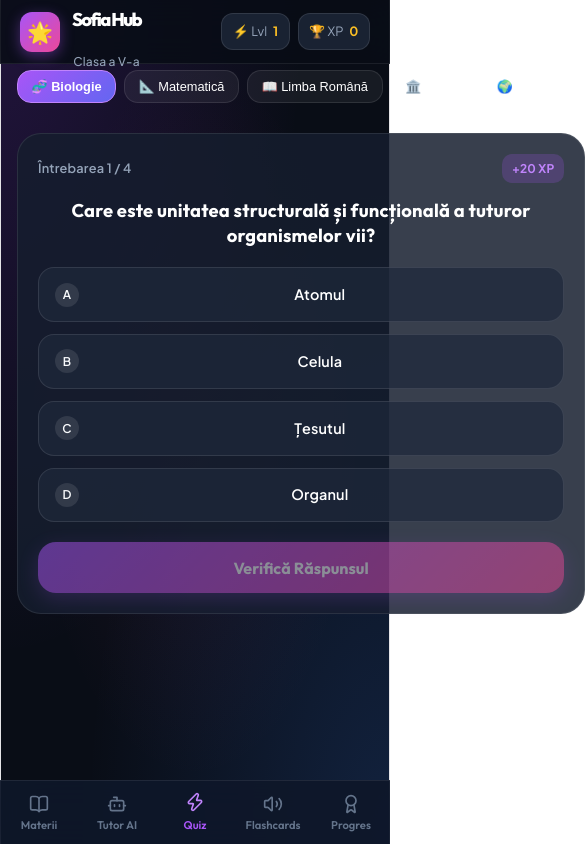
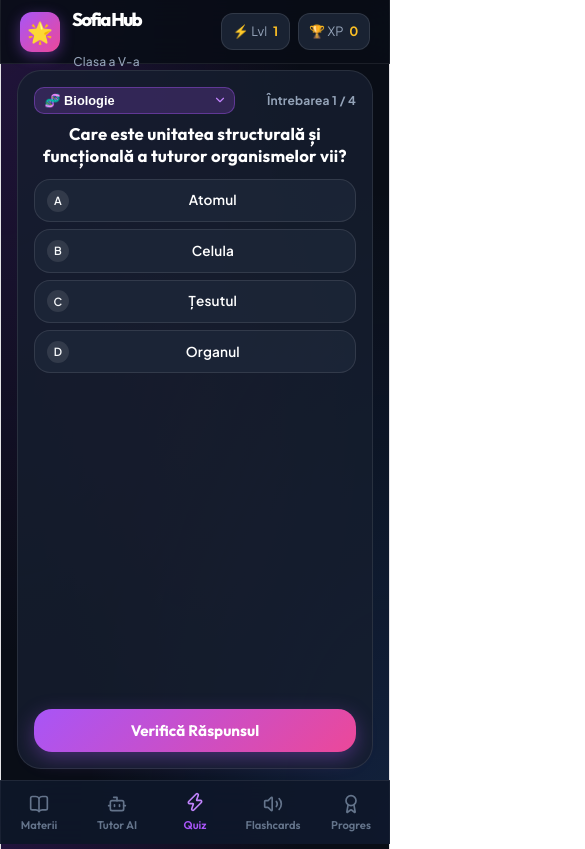
Before and after one commit to sergiuman/sofia-clasa-5, a React (Vite) app: page / in a window 390 px wide. Both pictures are taken after a click on the button "Quiz". Shown: the whole page, 585 px wide, since content can reach past the window. Built offline with nearby package versions, Linux system fonts and the light colour scheme.

Commit message:
Redesign QuizArenaView to fit 100% on single mobile screen with zero vertical scrolling

```diff
--- a/src/components/QuizArenaView.jsx
+++ b/src/components/QuizArenaView.jsx
@@ -1,6 +1,6 @@
 import React, { useState } from 'react';
 import confetti from 'canvas-confetti';
-import { Zap, CheckCircle2, XCircle, RotateCcw, ArrowRight } from 'lucide-react';
+import { Zap, CheckCircle2, XCircle, RotateCcw, ArrowRight, ChevronDown } from 'lucide-react';
 
 export default function QuizArenaView({ subjects, onAddXp, initialSubjectId }) {
   const [selectedSubjectId, setSelectedSubjectId] = useState(initialSubjectId || subjects[0].id);
@@ -59,46 +59,54 @@ export default function QuizArenaView({ subjects, onAddXp, initialSubjectId }) {
   };
 
   return (
+    <div style={{ display: 'flex', flexDirection: 'column', height: 'calc(100vh - 145px - var(--safe-top) - var(--safe-bottom))', justifyContent: 'center' }}>
+      <div className="mobile-quiz-card" style={{ padding: '1rem', display: 'flex', flexDirection: 'column', justifyContent: 'space-between', height: '100%' }}>
+        {!quizFinished ? (
+          <div style={{ display: 'flex', flexDirection: 'column', height: '100%', justifyContent: 'space-between' }}>
+            {/* Top Bar: Subject Selector + Question Counter */}
             <div>
-      {/* Mobile Horizontal Subject Selector */}
-      <div style={{ display: 'flex', gap: '0.5rem', overflowX: 'auto', paddingBottom: '0.85rem', marginBottom: '1rem', WebkitOverflowScrolling: 'touch' }}>
-        {subjects.map((sub) => (
-          <button
-            key={sub.id}
-            className="mobile-preset-pill"
-            style={{
-              background: selectedSubjectId === sub.id ? 'linear-gradient(135deg, #a855f7, #6366f1)' : 'rgba(255,255,255,0.06)',
-              borderColor: selectedSubjectId === sub.id ? '#c084fc' : 'rgba(255,255,255,0.1)',
-              color: '#fff',
-              fontWeight: selectedSubjectId === sub.id ? 700 : 500
-            }}
-            onClick={() => {
-              setSelectedSubjectId(sub.id);
+              <div style={{ display: 'flex', justifyContent: 'space-between', alignItems: 'center', marginBottom: '0.6rem' }}>
+                <div style={{ position: 'relative' }}>
+                  <select
+                    value={selectedSubjectId}
+                    onChange={(e) => {
+                      setSelectedSubjectId(e.target.value);
                       handleRestartQuiz();
                     }}
+                    style={{
+                      background: 'rgba(168, 85, 247, 0.2)',
+                      border: '1px solid rgba(168, 85, 247, 0.4)',
+                      color: '#fff',
+                      padding: '0.3rem 1.6rem 0.3rem 0.6rem',
+                      borderRadius: '10px',
+                      fontSize: '0.8rem',
+                      fontWeight: 700,
+                      outline: 'none',
+                      appearance: 'none',
+                      cursor: 'pointer'
+                    }}
                   >
-            <span>{sub.icon}</span> {sub.title}
-          </button>
+                    {subjects.map((sub) => (
+                      <option key={sub.id} value={sub.id} style={{ background: '#161e2e', color: '#fff' }}>
+                        {sub.icon} {sub.title}
+                      </option>
                     ))}
+                  </select>
+                  <ChevronDown size={14} style={{ position: 'absolute', right: '0.5rem', top: '50%', transform: 'translateY(-50%)', pointerEvents: 'none', color: '#c084fc' }} />
                 </div>
 
-      <div className="mobile-quiz-card">
-        {!quizFinished ? (
-          <div>
-            <div style={{ display: 'flex', justifyContent: 'space-between', alignItems: 'center', marginBottom: '1rem' }}>
-              <span style={{ color: 'var(--text-muted)', fontSize: '0.8rem', fontWeight: 600 }}>
+                <span style={{ color: 'var(--text-muted)', fontSize: '0.75rem', fontWeight: 700 }}>
                   Întrebarea {currentQuizIndex + 1} / {activeSubject.quizzes.length}
-              </span>
-              <span style={{ background: 'rgba(168, 85, 247, 0.2)', color: '#c084fc', padding: '0.2rem 0.6rem', borderRadius: '10px', fontWeight: 700, fontSize: '0.75rem' }}>
-                +20 XP
                 </span>
               </div>
 
-            <h3 style={{ fontFamily: 'var(--font-heading)', fontSize: '1.15rem', color: '#fff', marginBottom: '1.15rem', lineHeight: '1.35' }}>
+              {/* Question Text */}
+              <h3 style={{ fontFamily: 'var(--font-heading)', fontSize: '1.05rem', color: '#fff', marginBottom: '0.75rem', lineHeight: '1.3' }}>
                 {currentQuiz.question}
               </h3>
 
-            <div style={{ marginBottom: '1.25rem' }}>
+              {/* Options Grid */}
+              <div style={{ display: 'flex', flexDirection: 'column', gap: '0.45rem' }}>
                 {currentQuiz.options.map((option, idx) => {
                   let statusClass = '';
                   if (selectedOption === idx) statusClass = 'selected';
@@ -111,46 +119,52 @@ export default function QuizArenaView({ subjects, onAddXp, initialSubjectId }) {
                     <div
                       key={idx}
                       className={`mobile-quiz-option ${statusClass}`}
+                      style={{ padding: '0.6rem 0.75rem', marginBottom: 0, fontSize: '0.85rem' }}
                       onClick={() => handleSelectOption(idx)}
                     >
-                    <span style={{ width: '24px', height: '24px', borderRadius: '50%', background: 'rgba(255,255,255,0.1)', display: 'flex', alignItems: 'center', justifyContent: 'center', fontSize: '0.75rem', flexShrink: 0 }}>
+                      <span style={{ width: '22px', height: '22px', borderRadius: '50%', background: 'rgba(255,255,255,0.1)', display: 'flex', alignItems: 'center', justifySelf: 'center', justifyContent: 'center', fontSize: '0.7rem', flexShrink: 0 }}>
                         {String.fromCharCode(65 + idx)}
                       </span>
-                    <span style={{ flex: 1, color: '#fff' }}>{option}</span>
-                    {isAnswerSubmitted && idx === currentQuiz.correct && <CheckCircle2 size={18} color="#10b981" />}
-                    {isAnswerSubmitted && selectedOption === idx && idx !== currentQuiz.correct && <XCircle size={18} color="#ef4444" />}
+                      <span style={{ flex: 1, color: '#fff', lineHeight: '1.2' }}>{option}</span>
+                      {isAnswerSubmitted && idx === currentQuiz.correct && <CheckCircle2 size={16} color="#10b981" />}
+                      {isAnswerSubmitted && selectedOption === idx && idx !== currentQuiz.correct && <XCircle size={16} color="#ef4444" />}
                     </div>
                   );
                 })}
               </div>
+            </div>
 
+            {/* Explanation & Action Button */}
+            <div style={{ marginTop: '0.5rem' }}>
               {isAnswerSubmitted && (
-              <div style={{ background: 'rgba(15, 23, 42, 0.7)', border: '1px solid rgba(255, 255, 255, 0.1)', padding: '0.85rem 1rem', borderRadius: '14px', marginBottom: '1.15rem' }}>
-                <h4 style={{ color: '#cbd5e1', marginBottom: '0.2rem', fontSize: '0.8rem' }}>💡 Explicație:</h4>
-                <p style={{ color: '#94a3b8', fontSize: '0.8rem', lineHeight: '1.35' }}>{currentQuiz.explanation}</p>
+                <div style={{ background: 'rgba(15, 23, 42, 0.8)', border: '1px solid rgba(255, 255, 255, 0.1)', padding: '0.5rem 0.75rem', borderRadius: '12px', marginBottom: '0.5rem' }}>
+                  <p style={{ color: '#cbd5e1', fontSize: '0.75rem', lineHeight: '1.25' }}>
+                    💡 <strong>Explicație:</strong> {currentQuiz.explanation}
+                  </p>
                 </div>
               )}
 
               {!isAnswerSubmitted ? (
-              <button className="mobile-action-btn" onClick={handleSubmitAnswer} disabled={selectedOption === null} style={{ opacity: selectedOption === null ? 0.5 : 1 }}>
+                <button className="mobile-action-btn" style={{ padding: '0.75rem', fontSize: '0.95rem' }} onClick={handleSubmitAnswer} disabled={selectedOption === null} opacity={selectedOption === null ? 0.5 : 1}>
                   Verifică Răspunsul
                 </button>
               ) : (
-              <button className="mobile-action-btn" onClick={handleNextQuestion}>
-                Următoarea Întrebare <ArrowRight size={18} />
+                <button className="mobile-action-btn" style={{ padding: '0.75rem', fontSize: '0.95rem' }} onClick={handleNextQuestion}>
+                  Următoarea Întrebare <ArrowRight size={16} />
                 </button>
               )}
             </div>
+          </div>
         ) : (
-          <div style={{ textAlign: 'center', padding: '1.5rem 0.5rem' }}>
-            <div style={{ fontSize: '3.5rem', marginBottom: '0.75rem' }}>🏆</div>
-            <h2 style={{ fontFamily: 'var(--font-heading)', fontSize: '1.5rem', color: '#fff', marginBottom: '0.4rem' }}>Bravo Sofia!</h2>
-            <p style={{ color: 'var(--text-muted)', marginBottom: '1.25rem', fontSize: '0.95rem' }}>
-              Ai obținut <strong>{score}</strong> din <strong>{activeSubject.quizzes.length}</strong> răspunsuri corecte!
+          <div style={{ textAlign: 'center', padding: '1rem 0.5rem', display: 'flex', flexDirection: 'column', justifyContent: 'center', height: '100%' }}>
+            <div style={{ fontSize: '3rem', marginBottom: '0.5rem' }}>🏆</div>
+            <h2 style={{ fontFamily: 'var(--font-heading)', fontSize: '1.35rem', color: '#fff', marginBottom: '0.3rem' }}>Bravo Sofia!</h2>
+            <p style={{ color: 'var(--text-muted)', marginBottom: '1.25rem', fontSize: '0.9rem' }}>
+              Ai obținut <strong>{score}</strong> din <strong>{activeSubject.quizzes.length}</strong> răspunsuri corecte la materia {activeSubject.title}!
             </p>
 
             <button className="mobile-action-btn" onClick={handleRestartQuiz}>
-              <RotateCcw size={18} /> Încearcă Din Nou
+              <RotateCcw size={16} /> Încearcă Din Nou
             </button>
           </div>
         )}
```
Lines whose indentation alone changed are shown as unchanged.
